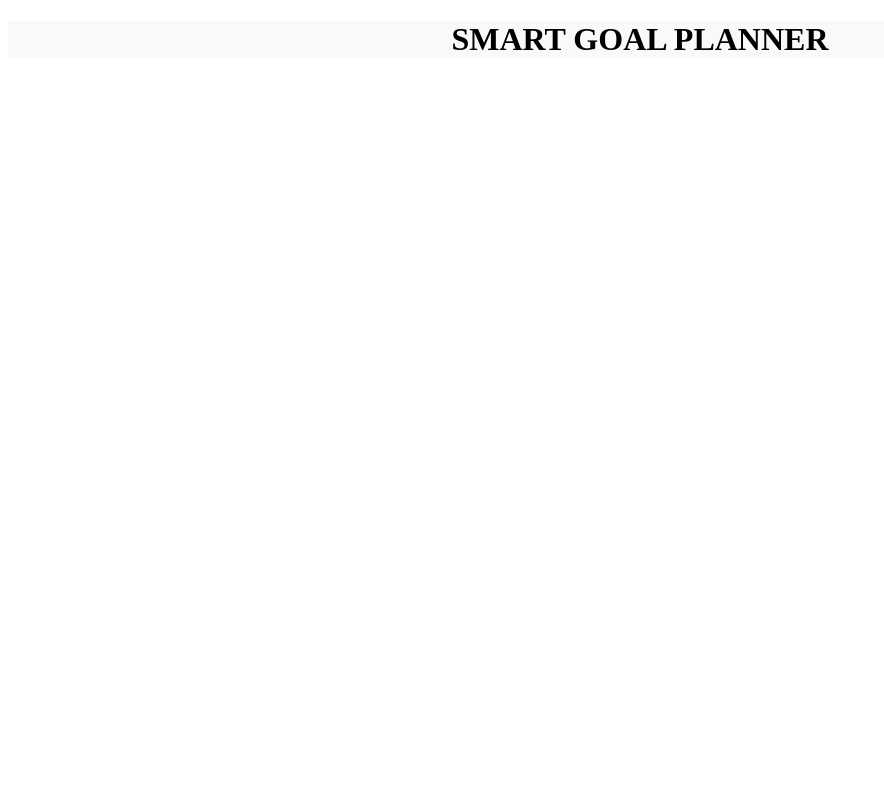
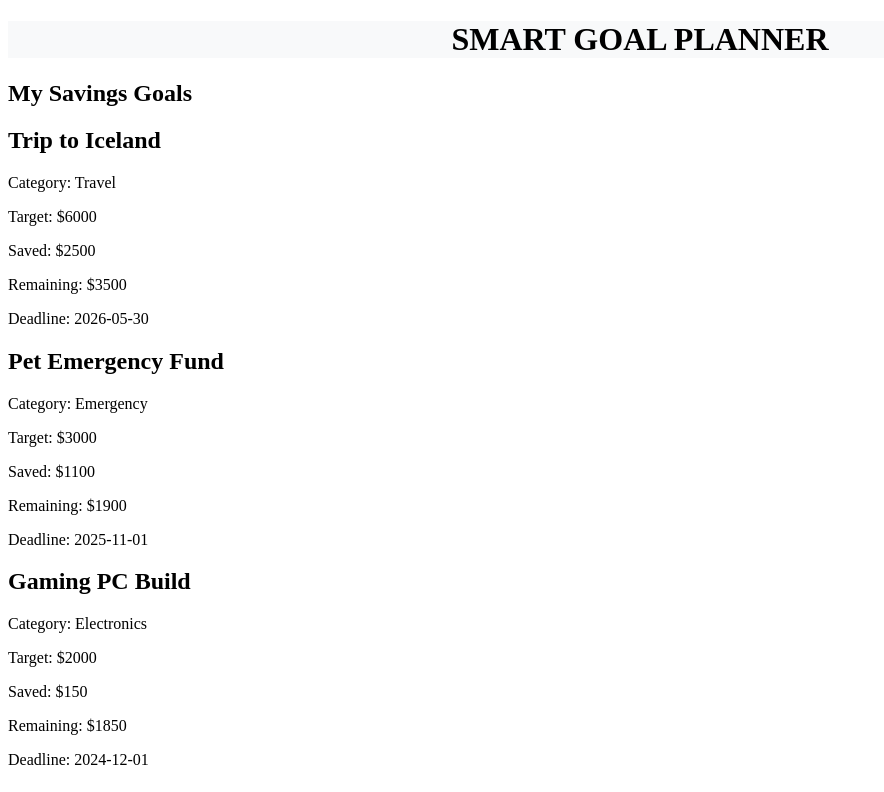
Before and after one commit to CynthiaMugo/Smart-goal-planner, a React (Vite) app: page / in a window 1280 px wide. Shown: the top 792 px of the page, without its empty margins (0-884 px from the left). Built offline with nearby package versions, Linux system fonts and the light colour scheme; data requests are answered from the project's data file.

Commit message:
Render the goals on the browser

```diff
--- a/src/Components/App.jsx
+++ b/src/Components/App.jsx
@@ -1,11 +1,13 @@
 import React from "react"
 import Header from './Header.jsx';
 import './css.css';
+import GoalList from './GoalList.jsx';
 
 function App() {
     return (
         <div>
             <Header />
+            <GoalList />
         </div>
     );
 }
--- /dev/null
+++ b/src/Components/GoalCard.jsx
@@ -0,0 +1,15 @@
+function GoalCard({ goal}) {
+    const { name, targetAmount, savedAmount, category, deadline, createdAt } = goal;
+    const remaining = targetAmount - savedAmount;
+    return (
+        <div className="goal-card">
+            <h2>{name}</h2>
+            <p>Category: {category}</p>
+            <p>Target: ${targetAmount}</p>
+            <p>Saved: ${savedAmount}</p>
+            <p>Remaining: ${remaining}</p>
+            <p>Deadline: {deadline}</p>
+        </div>
+    );
+}
+export default GoalCard;
--- /dev/null
+++ b/src/Components/GoalList.jsx
@@ -0,0 +1,27 @@
+import React, { useState, useEffect, use} from "react";
+import GoalCard from './GoalCard.jsx';
+
+function GoalList() {
+    const [goals, setGoals] = useState([]);
+
+    useEffect(() => {
+        fetch("http://localhost:3000/goals")
+        .then((response) => response.json())
+        .then((data) => {
+            console.log("Fetched goals:", data);
+            setGoals(data);
+        })
+        .catch((error) => console.error("Error fetching goals:", error));
+    }, []);
+    return (
+        <div>
+            <h2>My Savings Goals</h2>
+            <div>
+                {goals.map((goal) => (
+                    <GoalCard key={goal.id} goal={goal} />
+                ))}
+            </div>
+        </div>
+    );
+}
+export default GoalList;
```
